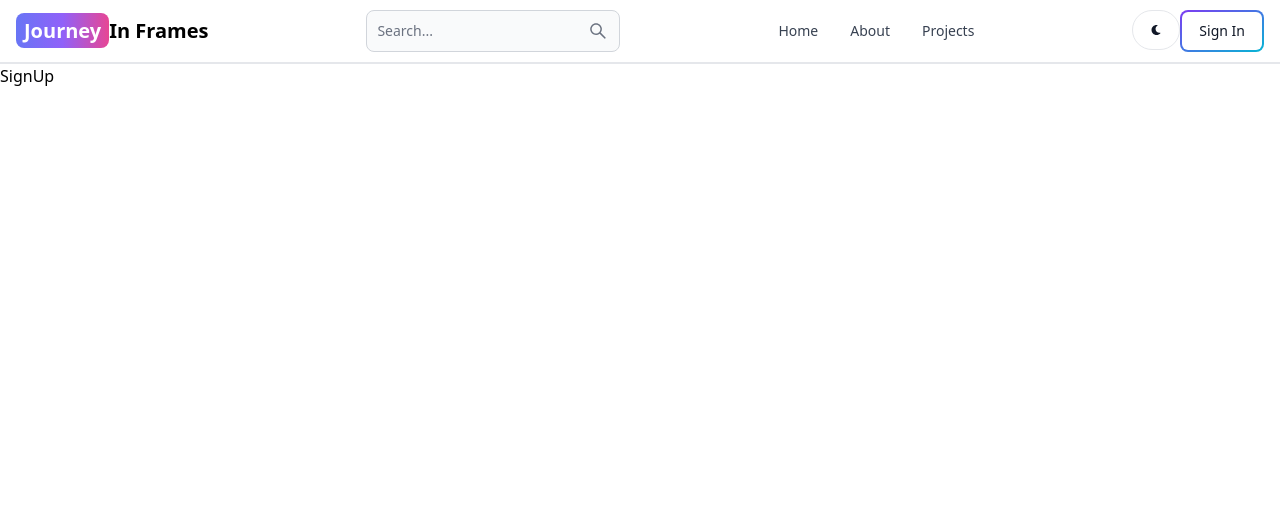
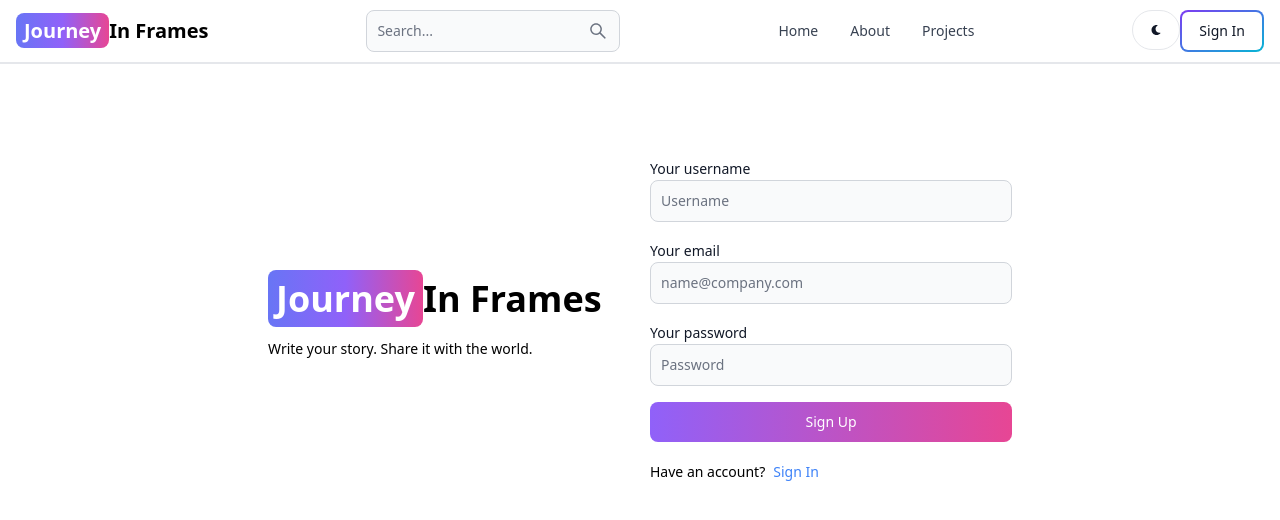
Before and after one commit to believer2859/blog-app, a React (Vite) app in the folder client/: page /sign-up in a window 1280 px wide. Shown: the top 520 px of the page. Built offline with nearby package versions, Linux system fonts and the light colour scheme.

Commit message:
complete signup UI

```diff
--- a/client/src/pages/SignUp.jsx
+++ b/client/src/pages/SignUp.jsx
@@ -1,7 +1,56 @@
-import React from 'react'
+import { Button, Label, TextInput } from 'flowbite-react'
+import {Link} from 'react-router-dom'
 
 export default function SignUp() {
-  return (
-    <div>SignUp</div>
-  )
+  return <div className='min-h-screen mt-20 ' >
+    <div className="flex p-3 max-w-3xl mx-auto flex-col md:flex-row md:items-center gap-5" >
+      {/* // left */}
+      <div className="flex-1">
+        <Link to="/" className="font-bold dark:text-white text-4xl" >
+            <span className="px-2 py-1 bg-gradient-to-r from-indigo-500 via-purple-500 to-pink-500 rounded-lg text-white" >Journey</span>
+              In Frames
+        </Link>
+        <p className='text-sm mt-5' >
+          Write your story. Share it with the world.
+        </p>
+      </div>
+      {/* right */}
+      <div className="flex-1">
+        <form className='flex flex-col gap-4'>
+          <div>
+            <Label value="Your username" />
+            <TextInput
+              type='text'
+              placeholder='Username'
+              id='username' />
+          </div>
+          <div>
+            <Label value="Your email" />
+            <TextInput
+              type='text'
+              placeholder='name@company.com'
+              id='email' />
+          </div>
+          <div>
+            <Label value="Your password" />
+            <TextInput
+              type='text'
+              placeholder='Password'
+              id='password' />
+          </div>
+          <Button gradientDuoTone={'purpleToPink'} type='submit'>
+            Sign Up
+          </Button>
+        </form>
+        <div className="flex gap-2 text-sm mt-5">
+          <span>
+            Have an account?
+          </span>
+          <Link to="/sign-in" className='text-blue-500'>
+            Sign In
+          </Link>
+        </div>
+      </div>
+    </div>
+  </div>
 }
```
